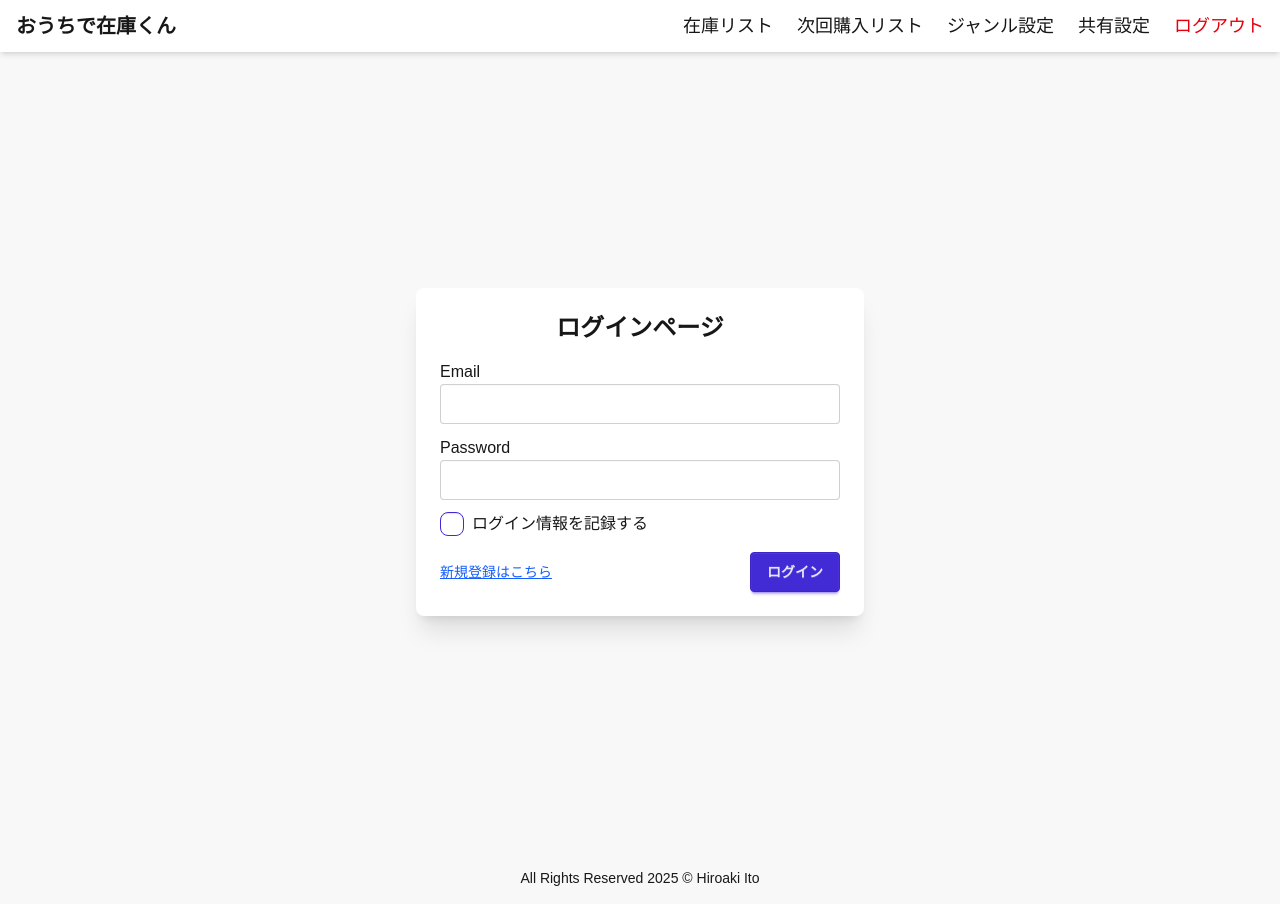
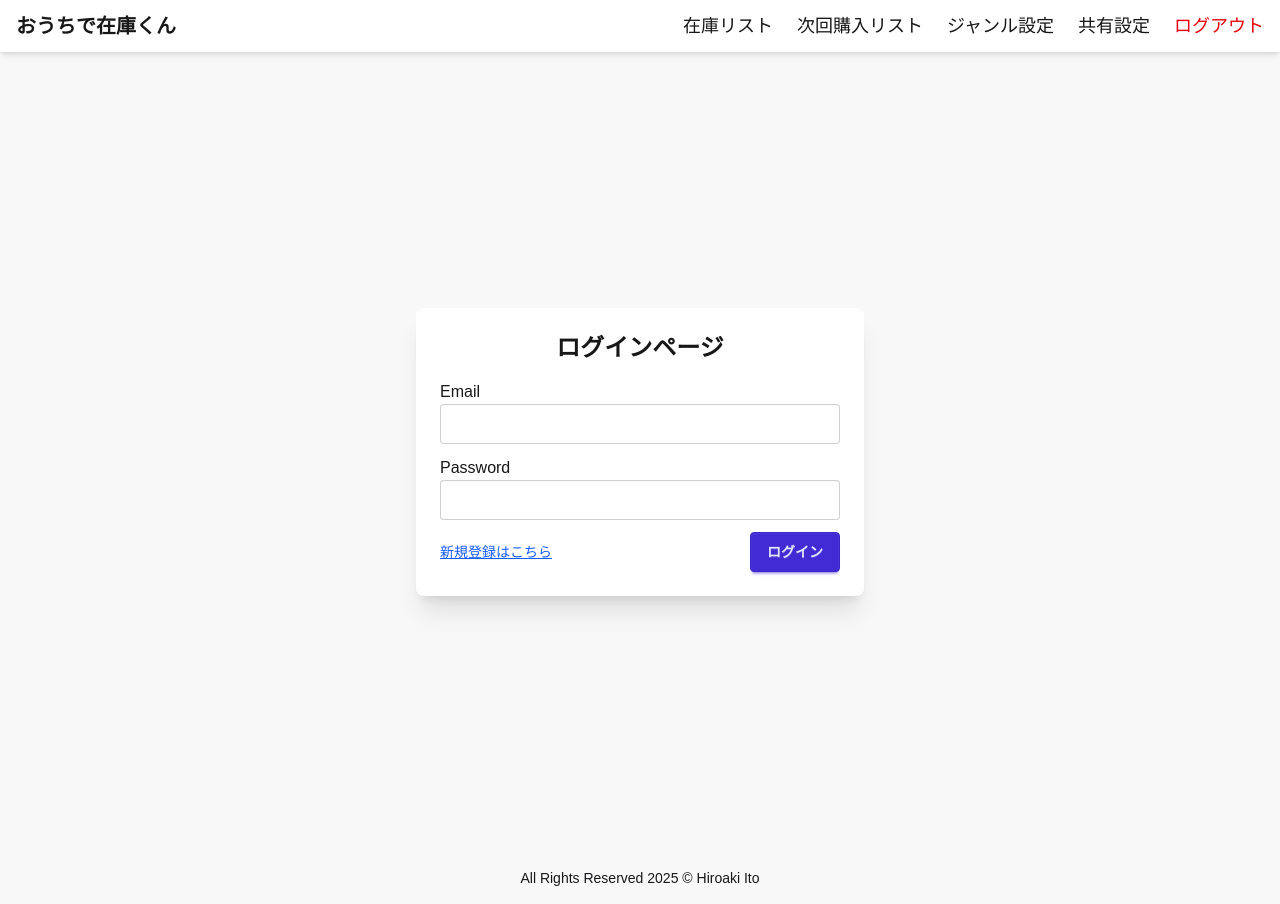
Before and after one commit to Itou-Hiroaki-qqq/ouchi-zaiko-next, a Next.js app: page /login in a window 1280 px wide. Built offline with nearby package versions, Linux system fonts and the light colour scheme; no server answers.

Commit message:
永続化設定の仕様を変更

```diff
--- a/src/app/login/page.tsx
+++ b/src/app/login/page.tsx
@@ -5,16 +5,13 @@ import Link from "next/link";
 import { signInWithEmailAndPassword } from "firebase/auth";
 import { auth } from "../../lib/firebase";
 import { useRouter } from "next/navigation";
-import { useAuth } from "../../context/AuthContext";
 
 export default function LoginPage() {
     const router = useRouter();
-    const { setRemember } = useAuth();
 
     // フォーム状態
     const [email, setEmail] = useState("");
     const [password, setPassword] = useState("");
-    const [remember, setRememberState] = useState(false);
     const [error, setError] = useState("");
 
     const handleLogin = async () => {
@@ -26,13 +23,9 @@ export default function LoginPage() {
         }
 
         try {
-            // ログイン状態の永続化（local or session）
-            await setRemember(remember);
-
-            // Firebase Auth ログイン処理
+            // ★★★ 永続化セットは不要（AuthContext が自動で IndexedDB に設定）
             await signInWithEmailAndPassword(auth, email, password);
 
-            // ログイン成功 → トップページへ移動
             router.push("/");
         } catch (err: any) {
             console.error(err);
@@ -69,16 +62,8 @@ export default function LoginPage() {
                     />
                 </label>
 
-                {/* Remember me */}
-                <label className="flex items-center gap-2 mb-4 cursor-pointer">
-                    <input
-                        type="checkbox"
-                        className="checkbox checkbox-primary"
-                        checked={remember}
-                        onChange={(e) => setRememberState(e.target.checked)}
-                    />
-                    <span className="label-text">ログイン情報を記録する</span>
-                </label>
+                {/* ★★★ Remember Me は削除または無効化（今は動かないため） */}
+                {/* 将来 remember-me を実装したい場合は再追加可能 */}
 
                 {/* Buttons */}
                 <div className="flex justify-between items-center">
--- a/src/context/AuthContext.tsx
+++ b/src/context/AuthContext.tsx
@@ -10,9 +10,8 @@ import {
     onAuthStateChanged,
     User,
     signOut,
-    browserLocalPersistence,
-    browserSessionPersistence,
     setPersistence,
+    indexedDBLocalPersistence,   // ★★★ 追加：IndexedDB 永続化を使用
 } from "firebase/auth";
 import { auth, db } from "../lib/firebase";
 import { doc, getDoc } from "firebase/firestore";
@@ -23,7 +22,6 @@ interface AuthContextType {
     loading: boolean;
     homeId: string | null;
     logout: () => Promise<void>;
-    setRemember: (remember: boolean) => Promise<void>;
 }
 
 const AuthContext = createContext<AuthContextType>({
@@ -31,7 +29,6 @@ const AuthContext = createContext<AuthContextType>({
     loading: true,
     homeId: null,
     logout: async () => {},
-    setRemember: async () => {},
 });
 
 export const useAuth = () => useContext(AuthContext);
@@ -41,24 +38,22 @@ export const AuthProvider = ({ children }: { children: React.ReactNode }) => {
     const [homeId, setHomeId] = useState<string | null>(null);
     const [loading, setLoading] = useState(true);
 
-    // ▼ ログイン状態の永続化を強制的に local に設定
-    useEffect(() => {
-        setPersistence(auth, browserLocalPersistence)
-            .then(() => console.log("Persistence set to LOCAL"))
-            .catch((err) => console.error("Failed to set persistence:", err));
-    }, []);
-
-    const setRemember = async (remember: boolean) => {
-        await setPersistence(
-            auth,
-            remember ? browserLocalPersistence : browserSessionPersistence
-        );
-    };
-
     const logout = async () => {
         await signOut(auth);
     };
 
+    // -------------------------------
+    // ★★★ ここが重要：永続化を IndexedDB に統一
+    // -------------------------------
+    useEffect(() => {
+        setPersistence(auth, indexedDBLocalPersistence)
+            .then(() => console.log("Auth persistence set: IndexedDB"))
+            .catch((err) =>
+                console.error("Failed to set Auth persistence:", err)
+            );
+    }, []);
+
+    // Auth Cookie Listener (必要なら保持)
     useEffect(() => {
         setupAuthCookieListener();
     }, []);
@@ -67,20 +62,21 @@ export const AuthProvider = ({ children }: { children: React.ReactNode }) => {
         const unsubscribe = onAuthStateChanged(auth, async (currentUser) => {
             console.log("AuthStateChanged triggered. currentUser =", currentUser?.uid);
 
-            if (!currentUser?.uid) {
-                console.log("currentUser.uid が未確定のため Firestore にアクセスしません");
+            // 未ログイン
+            if (!currentUser) {
                 setUser(null);
                 setHomeId(null);
                 setLoading(false);
                 return;
             }
 
+            // ログインユーザーセット
             setUser(currentUser);
 
             try {
                 let userData = null;
 
-                // ▼ Firestore users/{uid} の取得リトライ（最大5回）
+                // users/{uid} を最大5回リトライ
                 for (let i = 0; i < 5; i++) {
                     console.log(`Trying to read users/${currentUser.uid}`);
 
@@ -98,7 +94,7 @@ export const AuthProvider = ({ children }: { children: React.ReactNode }) => {
                 }
 
                 if (!userData) {
-                    console.warn("ERROR: users/{uid} が最後まで取得できませんでした");
+                    console.warn("ERROR: users/{uid} が取得できませんでした");
                     setHomeId(null);
                 } else {
                     console.log("Setting homeId:", userData.homeId);
@@ -117,7 +113,7 @@ export const AuthProvider = ({ children }: { children: React.ReactNode }) => {
 
     return (
         <AuthContext.Provider
-            value={{ user, loading, homeId, logout, setRemember }}
+            value={{ user, loading, homeId, logout }}
         >
             {children}
         </AuthContext.Provider>
```
